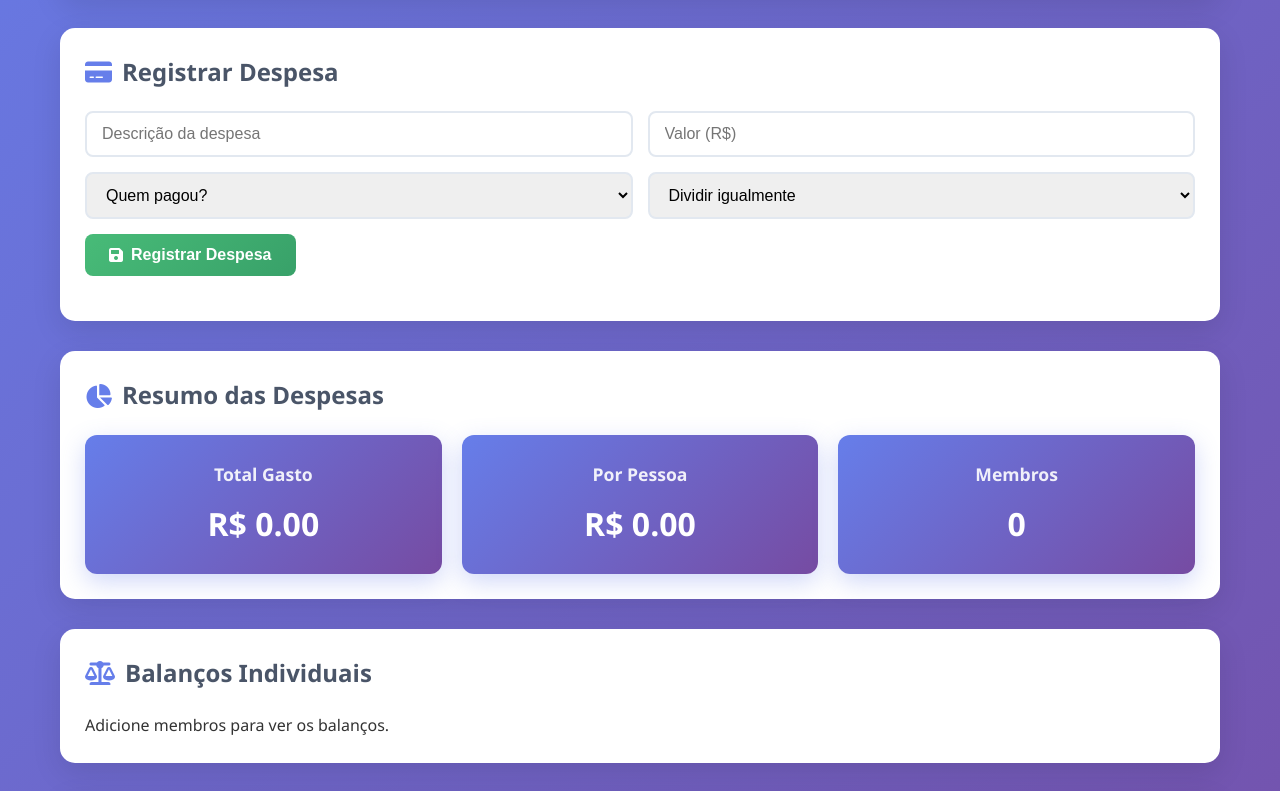
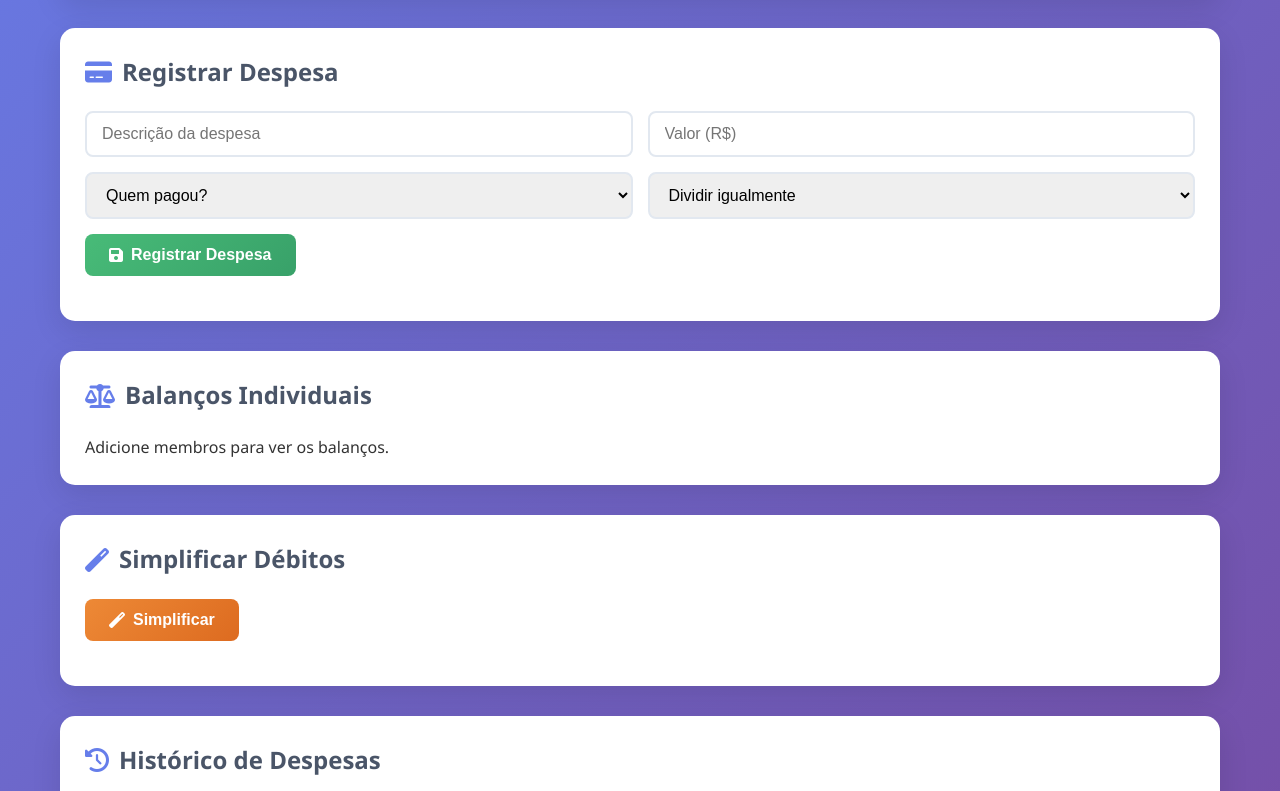
Before and after one commit to resende-ale/partio, a plain HTML site: page index.html in a window 1280 px wide. Shown: the part 405-1196 px from the top of the page. Drawn offline with Linux system fonts and the light colour scheme.

Commit message:
Removing expenses summary

```diff
--- a/index.html
+++ b/index.html
@@ -74,24 +74,7 @@
                 </div>
             </section>
 
-            <!-- Seção de Resumo -->
-            <section class="section" id="summary-section">
-                <h2><i class="fas fa-chart-pie"></i> Resumo das Despesas</h2>
-                <div class="summary-cards">
-                    <div class="summary-card">
-                        <h3>Total Gasto</h3>
-                        <p id="total-amount">R$ 0,00</p>
-                    </div>
-                    <div class="summary-card">
-                        <h3>Por Pessoa</h3>
-                        <p id="per-person">R$ 0,00</p>
-                    </div>
-                    <div class="summary-card">
-                        <h3>Membros</h3>
-                        <p id="member-count">0</p>
-                    </div>
-                </div>
-            </section>
+
 
             <!-- Seção de Balanços -->
             <section class="section" id="balances-section">
--- a/script.js
+++ b/script.js
@@ -596,7 +596,6 @@ function displaySimplifiedDebts(simplified) {
 function updateUI() {
     updateMembersList();
     updateExpensePayerSelect();
-    updateSummary();
     updateBalances();
     updateExpensesHistory();
     updateCustomSplitInputs();
@@ -652,15 +651,7 @@ function updateExpensePayerSelect() {
     });
 }
 
-function updateSummary() {
-    const totalAmount = appData.expenses.reduce((sum, expense) => sum + expense.amount, 0);
-    const memberCount = appData.members.length;
-    const perPerson = memberCount > 0 ? totalAmount / memberCount : 0;
 
-    document.getElementById('total-amount').textContent = `R$ ${totalAmount.toFixed(2)}`;
-    document.getElementById('per-person').textContent = `R$ ${perPerson.toFixed(2)}`;
-    document.getElementById('member-count').textContent = memberCount;
-}
 
 function updateBalances() {
     const balances = calculateBalances();
--- a/styles.css
+++ b/styles.css
@@ -302,33 +302,7 @@ input[type="text"]:focus, input[type="number"]:focus, select:focus {
 
 
 
-/* Cards de resumo */
-.summary-cards {
-    display: grid;
-    grid-template-columns: repeat(auto-fit, minmax(200px, 1fr));
-    gap: 20px;
-    margin-top: 20px;
-}
 
-.summary-card {
-    background: linear-gradient(135deg, #667eea 0%, #764ba2 100%);
-    color: white;
-    padding: 25px;
-    border-radius: 12px;
-    text-align: center;
-    box-shadow: 0 8px 25px rgba(102, 126, 234, 0.3);
-}
-
-.summary-card h3 {
-    font-size: 1.1rem;
-    margin-bottom: 10px;
-    opacity: 0.9;
-}
-
-.summary-card p {
-    font-size: 2rem;
-    font-weight: 700;
-}
 
 /* Lista de balanços */
 .balances-list {
@@ -619,9 +593,7 @@ input[type="text"]:focus, input[type="number"]:focus, select:focus {
         min-width: 100%;
     }
 
-    .summary-cards {
-        grid-template-columns: 1fr;
-    }
+
 
     .members-list {
         grid-template-columns: 1fr;
```
